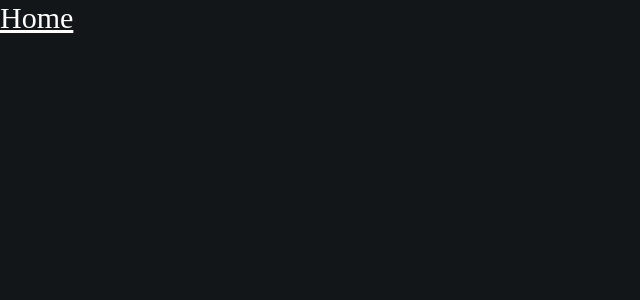
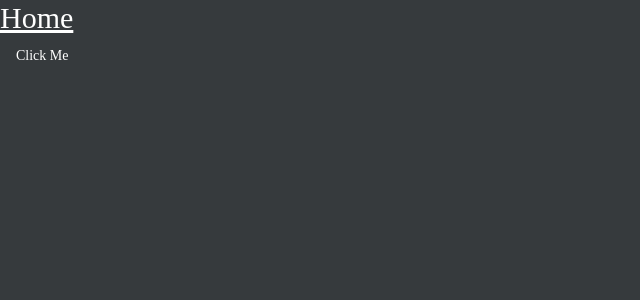
Before and after one commit to Gaurrav04/CareNest, a Next.js app: page / in a window 1280 px wide. Shown: the top 300 px of the page, without its empty margins (0-640 px from the left). Built offline with nearby package versions, Linux system fonts and the light colour scheme.

Commit message:
Your Commit Message here

```diff
--- a/app/layout.tsx
+++ b/app/layout.tsx
@@ -2,6 +2,7 @@
 import type { Metadata } from "next";
 import "./globals.css";
 import { cn } from "@/lib/utils";
+import { ThemeProvider } from "@/components/theme-provider";
 
 const fontSans = Plus_Jakarta_Sans({
   subsets: ["latin"],
@@ -22,12 +23,16 @@
   return (
     <html lang="en">
       <body
-        className={cn(
-          "min-h-screen bg-dark-300 font-sans antialiased",
+        className={cn("min-h-screen bg-dark-500 font-sans antialiased",
           fontSans.variable
         )}
       >
-        {children}
+          <ThemeProvider
+            attribute="class"
+            defaultTheme="dark"
+          >
+            {children}
+          </ThemeProvider>
       </body>
     </html>
   );
--- a/app/page.tsx
+++ b/app/page.tsx
@@ -1,9 +1,10 @@
-import Image from "next/image";
+import { Button } from "@/components/ui/button";
 
 export default function Home() {
   return (
     <div>
       <h1 className="text-white text-3xl underline">Home</h1>
+      <Button>Click Me</Button>
     </div>
   )
 }
--- /dev/null
+++ b/components/theme-provider.tsx
@@ -0,0 +1,11 @@
+"use client"
+
+import * as React from "react"
+import { ThemeProvider as NextThemesProvider } from "next-themes"
+
+export function ThemeProvider({
+  children,
+  ...props
+}: React.ComponentProps<typeof NextThemesProvider>) {
+  return <NextThemesProvider {...props}>{children}</NextThemesProvider>
+}
--- /dev/null
+++ b/components/ui/button.tsx
@@ -0,0 +1,56 @@
+import * as React from "react"
+import { Slot } from "@radix-ui/react-slot"
+import { cva, type VariantProps } from "class-variance-authority"
+
+import { cn } from "@/lib/utils"
+
+const buttonVariants = cva(
+  "inline-flex items-center justify-center gap-2 whitespace-nowrap rounded-md text-sm font-medium ring-offset-background transition-colors focus-visible:outline-none focus-visible:ring-2 focus-visible:ring-ring focus-visible:ring-offset-2 disabled:pointer-events-none disabled:opacity-50 [&_svg]:pointer-events-none [&_svg]:size-4 [&_svg]:shrink-0",
+  {
+    variants: {
+      variant: {
+        default: "bg-primary text-primary-foreground hover:bg-primary/90",
+        destructive:
+          "bg-destructive text-destructive-foreground hover:bg-destructive/90",
+        outline:
+          "border border-input bg-background hover:bg-accent hover:text-accent-foreground",
+        secondary:
+          "bg-secondary text-secondary-foreground hover:bg-secondary/80",
+        ghost: "hover:bg-accent hover:text-accent-foreground",
+        link: "text-primary underline-offset-4 hover:underline",
+      },
+      size: {
+        default: "h-10 px-4 py-2",
+        sm: "h-9 rounded-md px-3",
+        lg: "h-11 rounded-md px-8",
+        icon: "h-10 w-10",
+      },
+    },
+    defaultVariants: {
+      variant: "default",
+      size: "default",
+    },
+  }
+)
+
+export interface ButtonProps
+  extends React.ButtonHTMLAttributes<HTMLButtonElement>,
+    VariantProps<typeof buttonVariants> {
+  asChild?: boolean
+}
+
+const Button = React.forwardRef<HTMLButtonElement, ButtonProps>(
+  ({ className, variant, size, asChild = false, ...props }, ref) => {
+    const Comp = asChild ? Slot : "button"
+    return (
+      <Comp
+        className={cn(buttonVariants({ variant, size, className }))}
+        ref={ref}
+        {...props}
+      />
+    )
+  }
+)
+Button.displayName = "Button"
+
+export { Button, buttonVariants }
--- a/package.json
+++ b/package.json
@@ -9,8 +9,12 @@
     "lint": "next lint"
   },
   "dependencies": {
+    "@radix-ui/react-slot": "^1.1.0",
+    "class-variance-authority": "^0.7.1",
     "clsx": "^2.1.1",
+    "lucide-react": "^0.468.0",
     "next": "^15.0.3",
+    "next-themes": "^0.4.4",
     "react": "19.0.0-rc-66855b96-20241106",
     "react-dom": "19.0.0-rc-66855b96-20241106",
     "tailwind-merge": "^2.5.5",
```
Also changed, not shown: app/globals.css (+14 -15 lines), components.json (added), 1 other file (tests, documents, lock files or other folders).
